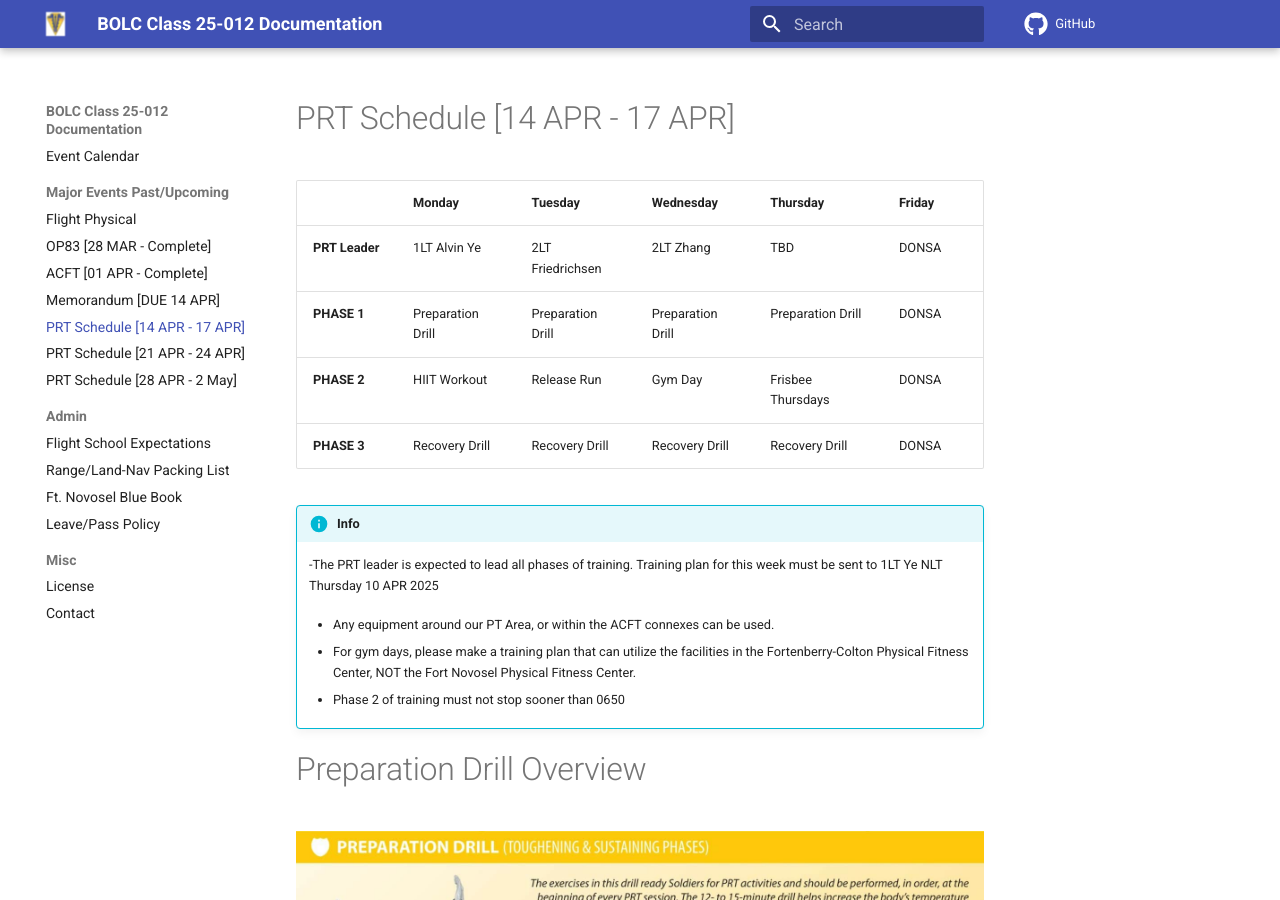
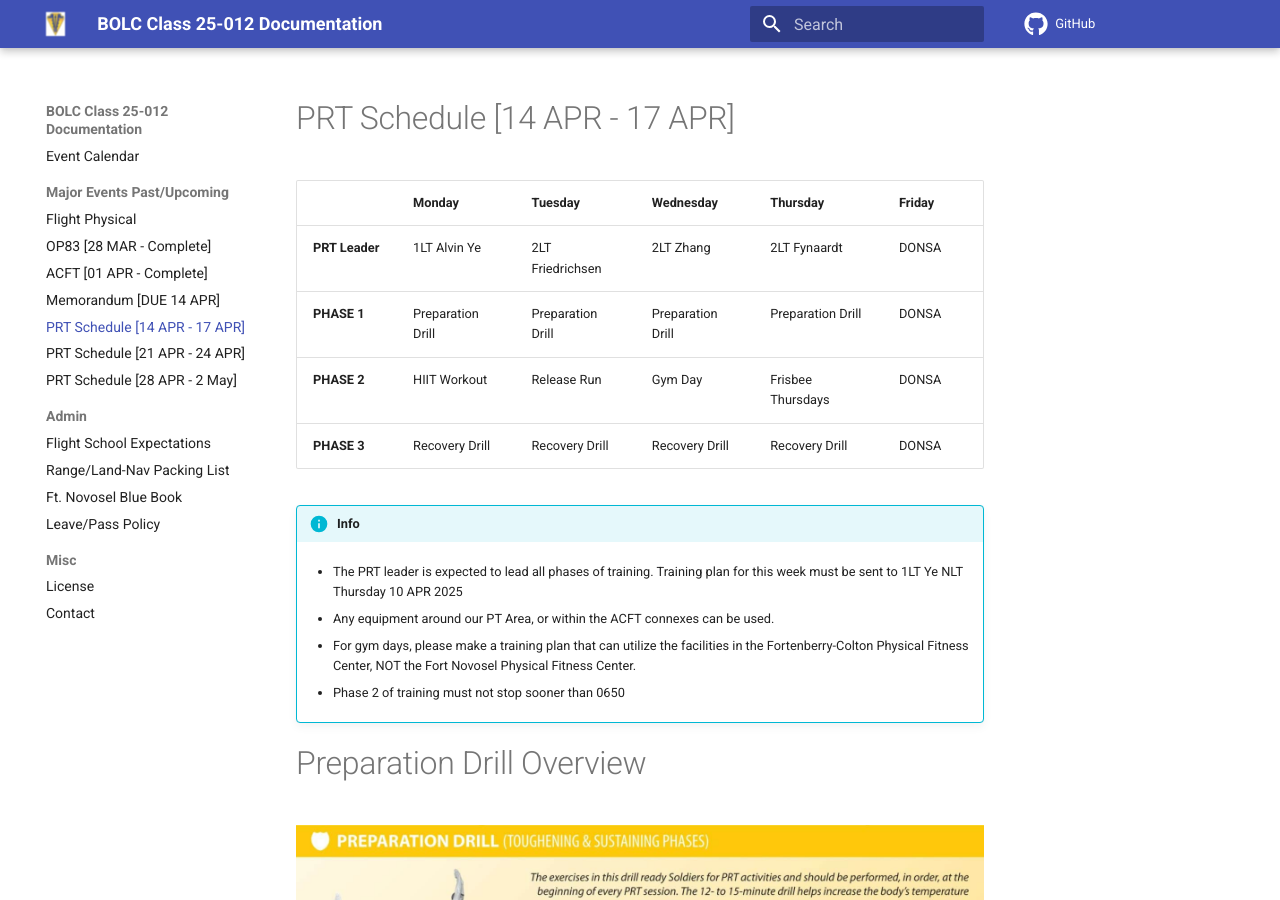
Before and after one commit to alvinye9/bolc_25-012.github.io, an MkDocs documentation site: the page built from docs/Main/PT/index.md, in a window 1280 px wide and 900 px high. Built offline with MkDocs 1.6.1 and Material for MkDocs 9.7.7, drawn with Linux system fonts in a browser that asks for light colours; comment, search, counter and statistics services are not loaded.

Commit message:
Week 1 PRT complete

```diff
--- a/docs/Main/PT/index.md
+++ b/docs/Main/PT/index.md
@@ -2,13 +2,14 @@
 
 |            | Monday               | Tuesday                  | Wednesday             | Thursday               | Friday               |
 |------------|----------------------|--------------------------|-----------------------|------------------------|----------------------|
-| **PRT Leader**    | 1LT Alvin Ye      | 2LT Friedrichsen         | 2LT Zhang    |    TBD      | DONSA  |
+| **PRT Leader**    | 1LT Alvin Ye      | 2LT Friedrichsen         | 2LT Zhang    |    2LT Fynaardt      | DONSA  |
 | **PHASE 1**    | Preparation Drill      | Preparation Drill         | Preparation Drill    | Preparation Drill         | DONSA  |
 | **PHASE 2**   | HIIT Workout    | Release Run | Gym Day     | Frisbee Thursdays | DONSA |
 | **PHASE 3** | Recovery Drill   | Recovery Drill | Recovery Drill          | Recovery Drill | DONSA |
 
 !!! info
-    -The PRT leader is expected to lead all phases of training. Training plan for this week must be sent to 1LT Ye NLT Thursday 10 APR 2025
+
+    - The PRT leader is expected to lead all phases of training. Training plan for this week must be sent to 1LT Ye NLT Thursday 10 APR 2025
 
     - Any equipment around our PT Area, or within the ACFT connexes can be used.
 
```
Also changed, not shown: docs/Main/PT2/index.md (+2 -1 lines), docs/Main/PT3/index.md (+1 -0 lines), site/Main/PT/index.html, site/Main/PT2/index.html, site/search/search_index.json.
